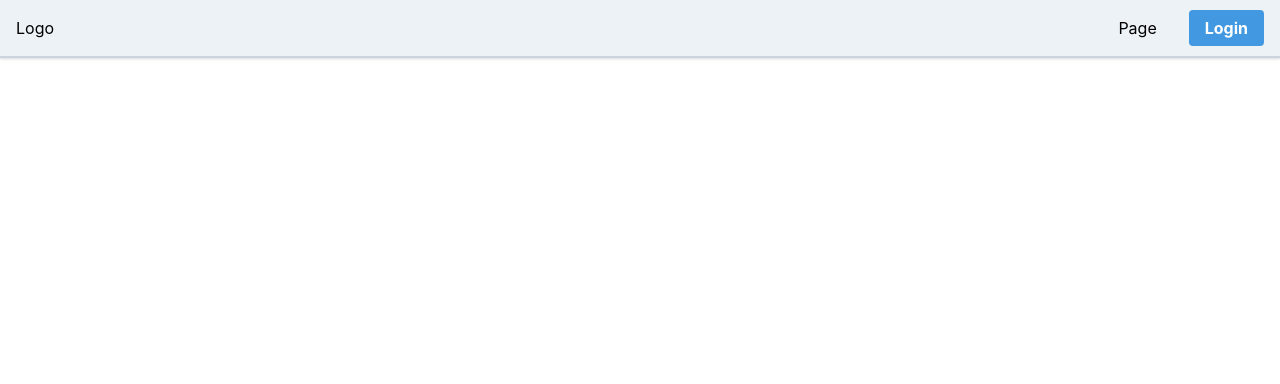
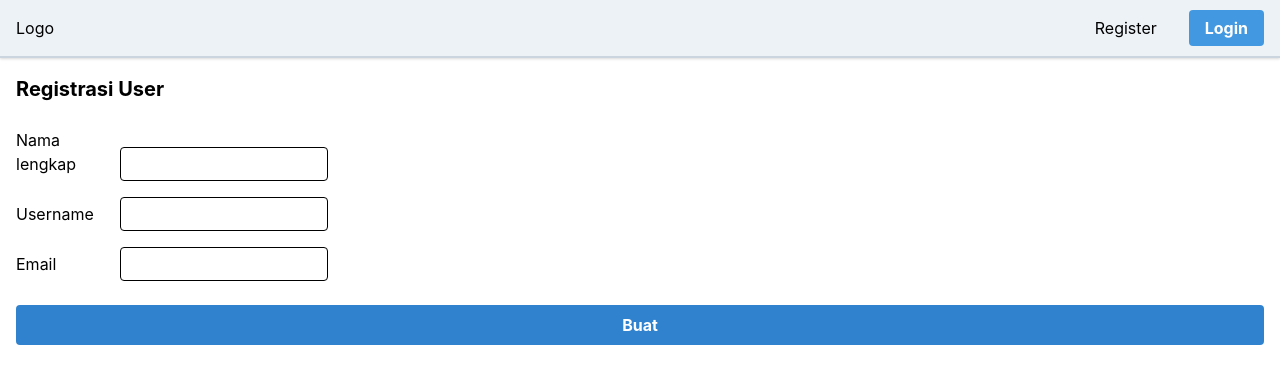
Before and after one commit to aerlaut/web-tobi-frontend, a React (Create React App) app: page /register in a window 1280 px wide. Shown: the top 384 px of the page. Built offline with nearby package versions, Linux system fonts and the light colour scheme.

Commit message:
Added registration page

```diff
--- a/src/App.js
+++ b/src/App.js
@@ -1,10 +1,15 @@
 import React, { useState } from 'react'
 import { BrowserRouter, Switch, Route, Link } from 'react-router-dom'
 
+// Pages
+import Home from './pages/Home'
+import Register from './pages/Register'
+
+// Components
 import Page from './components/Page'
 import AppBar from './components/AppBar'
-import Home from './pages/Home'
 
+// Global imports
 import './index.css'
 import './styles/main.css'
 
@@ -12,10 +17,13 @@ export default function App() {
   return (
     <BrowserRouter>
       <AppBar />
-      <Switch>
-        <Route path="/" exact component={Home} />
-        <Route path="/page/:id" component={Page} />
-      </Switch>
+      <main class="p-4">
+        <Switch>
+          <Route path="/" exact component={Home} />
+          <Route path="/page/:id" component={Page} />
+          <Route path="/register" component={Register} />
+        </Switch>
+      </main>
     </BrowserRouter>
   )
 }
--- a/src/components/AppBar.js
+++ b/src/components/AppBar.js
@@ -12,8 +12,8 @@ export default function AppBar() {
         </Link>
         <ul className="float-right flex">
           <li className="mr-4 inline-block">
-            <Link className="py-2 px-4" to="/page/1">
-              Page
+            <Link className="py-2 px-4" to="/register">
+              Register
             </Link>
           </li>
           <li>
--- /dev/null
+++ b/src/pages/Register.js
@@ -0,0 +1,39 @@
+import React, { useState } from 'react'
+
+export default function () {
+  return (
+    <React.Fragment>
+      <h1 class="text-xl font-bold mb-4">Registrasi User</h1>
+
+      <form class="flex flex-col">
+        <label class="my-2">
+          <span class="w-1/12 inline-block">Nama lengkap</span>
+          <input
+            type="text"
+            class="w-2/12 p-1 border border-black shadow-inside rounded"
+          ></input>
+        </label>
+
+        <label class="my-2">
+          <span class="w-1/12 inline-block">Username</span>
+          <input
+            type="text"
+            class="w-2/12 p-1 border border-black shadow-inside rounded"
+          ></input>
+        </label>
+
+        <label class="my-2">
+          <span class="w-1/12 inline-block">Email</span>
+          <input
+            type="text"
+            class="w-2/12 p-1 border border-black shadow-inside rounded"
+          ></input>
+        </label>
+
+        <button class="mt-4 py-2 px-4 text-white bg-blue-600 rounded font-bold">
+          Buat
+        </button>
+      </form>
+    </React.Fragment>
+  )
+}
```
